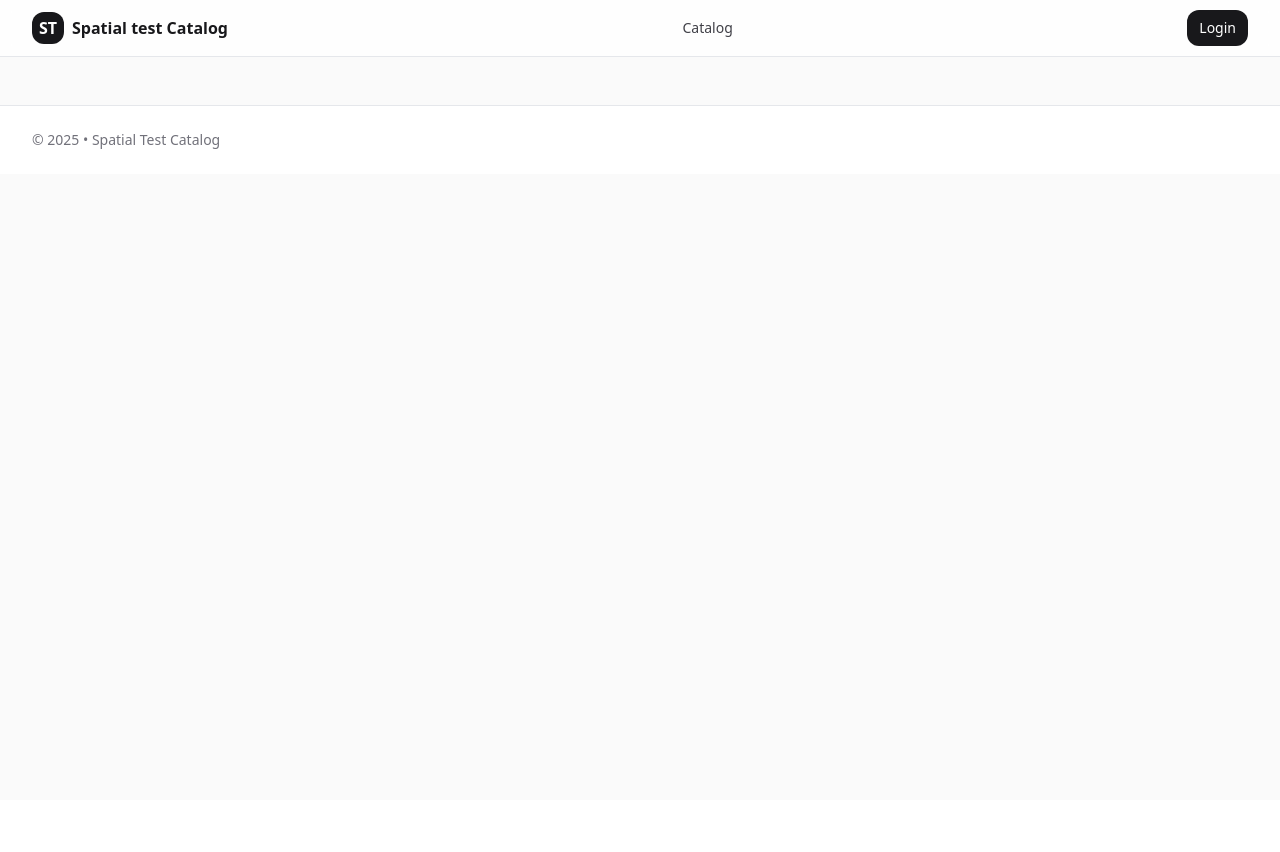
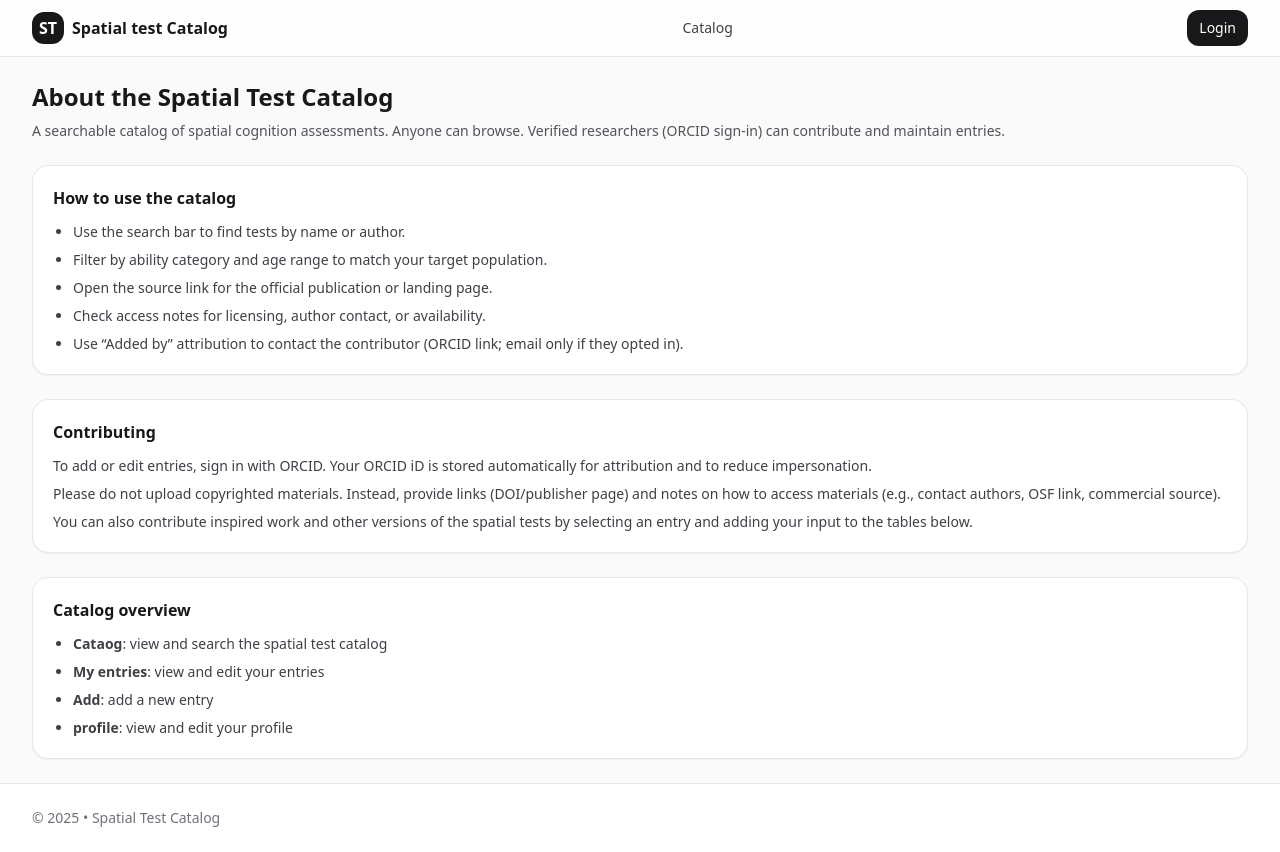
Before and after one commit to SantaBart/Spatial-test-catalog, a React (Vite) app: page /about in a window 1280 px wide. Before the commit the page ends 800 px from the top, so only its background shows below. Built offline with nearby package versions, Linux system fonts and the light colour scheme.

Commit message:
updated readme, about page, test details

```diff
--- a/src/App.jsx
+++ b/src/App.jsx
@@ -9,6 +9,8 @@ import MyEntries from "./pages/MyEntries";
 import EditTest from "./pages/EditTest";
 import Profile from "./pages/Profile";
 import TestDetail from "./pages/TestDetail";
+import About from "./pages/About";
+
 
 
 
@@ -33,6 +35,7 @@ export default function App() {
     <Layout user={user} onSignOut={signOut}>
       <Routes>
         <Route path="/" element={<Catalog />} />
+        <Route path="/about" element={<About />} />
         <Route path="/login" element={<Login />} />
         <Route path="/my" element={<MyEntries />} />
         <Route path="/edit" element={<EditTest mode="new" />} />
--- a/src/components/Layout.jsx
+++ b/src/components/Layout.jsx
@@ -37,6 +37,7 @@ export default function Layout({ user, onSignOut, children }) {
               {user && <NavItem to="/my">My entries</NavItem>}
               {user && <NavItem to="/edit">Add</NavItem>}
               {user && <NavItem to="/profile">Profile</NavItem>}
+              {user && <NavItem to="/About">About</NavItem>}
             </nav>
 
             <div className="flex items-center gap-2">
--- /dev/null
+++ b/src/pages/About.jsx
@@ -0,0 +1,57 @@
+import React from "react";
+
+function Card({ children }) {
+  return <div className="rounded-2xl border bg-white p-5 shadow-sm">{children}</div>;
+}
+
+export default function About() {
+  return (
+    <div className="space-y-6">
+      <div>
+        <h1 className="text-2xl font-semibold text-zinc-900">About the Spatial Test Catalog</h1>
+        <p className="mt-2 text-sm text-zinc-600">
+          A searchable catalog of spatial cognition assessments. Anyone can browse. Verified researchers (ORCID sign-in)
+          can contribute and maintain entries.
+        </p>
+      </div>
+
+      <Card>
+        <h2 className="text-base font-semibold text-zinc-900">How to use the catalog</h2>
+        <ul className="mt-3 list-disc space-y-2 pl-5 text-sm text-zinc-700">
+          <li>Use the search bar to find tests by name or author.</li>
+          <li>Filter by ability category and age range to match your target population.</li>
+          <li>Open the source link for the official publication or landing page.</li>
+          <li>Check access notes for licensing, author contact, or availability.</li>
+          <li>Use “Added by” attribution to contact the contributor (ORCID link; email only if they opted in).</li>
+        </ul>
+      </Card>
+
+      <Card>
+        <h2 className="text-base font-semibold text-zinc-900">Contributing</h2>
+        <div className="mt-3 space-y-2 text-sm text-zinc-700">
+          <p>
+            To add or edit entries, sign in with ORCID. Your ORCID iD is stored automatically for attribution and to
+            reduce impersonation.
+          </p>
+          <p>
+            Please do not upload copyrighted materials. Instead, provide links (DOI/publisher page) and notes on how to
+            access materials (e.g., contact authors, OSF link, commercial source).
+          </p>
+            <p>
+            You can also contribute inspired work and other versions of the spatial tests by selecting an entry and adding your input to the tables below.
+          </p>
+        </div>
+      </Card>
+
+      <Card>
+        <h2 className="text-base font-semibold text-zinc-900">Catalog overview</h2>
+        <ul className="mt-3 list-disc space-y-2 pl-5 text-sm text-zinc-700">
+          <li><b>Cataog</b>: view and search the spatial test catalog</li>
+          <li><b>My entries</b>: view and edit your entries</li>
+          <li><b>Add</b>: add a new entry</li>
+          <li><b>profile</b>: view and edit your profile</li>
+        </ul>
+      </Card>
+    </div>
+  );
+}
--- a/src/pages/MyEntries.jsx
+++ b/src/pages/MyEntries.jsx
@@ -5,6 +5,20 @@ import { Link, useNavigate } from "react-router-dom";
 function Card({ children }) {
   return <div className="rounded-2xl border bg-white p-4 shadow-sm">{children}</div>;
 }
+
+async function deleteTest(testId) {
+  if (!confirm("Delete this test? This cannot be undone.")) return;
+
+  const { error } = await supabase.from("tests").delete().eq("id", testId);
+  if (error) {
+    alert(error.message);
+    return;
+  }
+
+  // refresh list
+  setTests((prev) => prev.filter((t) => t.id !== testId));
+}
+
 
 export default function MyEntries() {
   const [tests, setTests] = useState([]);
@@ -47,6 +61,7 @@ export default function MyEntries() {
             Drafts are private. Published entries appear in the public catalog.
           </p>
         </div>
+
 
         <Link
           to="/edit"
@@ -91,7 +106,12 @@ export default function MyEntries() {
                 </span>
               </div>
             </div>
-
+              <button
+                 onClick={() => deleteTest(t.id)}
+                 className="rounded-xl border px-3 py-2 text-sm font-medium hover:bg-zinc-50"
+                >
+                Delete
+             </button>
             <Link
               to={`/edit/${t.id}`}
               className="shrink-0 rounded-xl border px-3 py-2 text-sm font-medium hover:bg-zinc-50"
--- a/src/pages/TestDetail.jsx
+++ b/src/pages/TestDetail.jsx
@@ -567,21 +567,32 @@ export default function TestDetail() {
             )}
           </div>
 
-          {test.access_notes ? (
+          {/* DOI */}
+{test.doi ? (
   <div className="text-sm text-zinc-700 md:col-span-2">
-              <span className="font-medium">Access:</span> {test.access_notes}
+    <span className="font-medium">DOI:</span>{" "}
+    <a
+      className="underline hover:no-underline"
+      href={`https://doi.org/${String(test.doi).trim()}`}
+      target="_blank"
+      rel="noreferrer"
+    >
+      {String(test.doi).trim()}
+    </a>
   </div>
 ) : null}
 
+{/* Source URL */}
 {test.source_url ? (
   <div className="text-sm text-zinc-700 md:col-span-2">
-              <span className="font-medium">Source:</span>{" "}
+    <span className="font-medium">Source URL:</span>{" "}
     <a className="underline hover:no-underline" href={test.source_url} target="_blank" rel="noreferrer">
       {test.source_url}
     </a>
   </div>
 ) : null}
 
+{/* Original citation */}
 {test.original_citation ? (
   <div className="text-sm text-zinc-700 md:col-span-2">
     <span className="font-medium">Original citation:</span>
@@ -590,6 +601,37 @@ export default function TestDetail() {
     </div>
   </div>
 ) : null}
+
+{/* Access notes */}
+{test.access_notes ? (
+  <div className="text-sm text-zinc-700 md:col-span-2">
+    <span className="font-medium">Access notes:</span>
+    <div className="mt-2 whitespace-pre-wrap rounded-xl border bg-zinc-50 p-3 text-sm text-zinc-700">
+      {test.access_notes}
+    </div>
+  </div>
+) : null}
+
+{/* Example use cases (legacy field, still visible) */}
+{test.use_cases ? (
+  <div className="text-sm text-zinc-700 md:col-span-2">
+    <span className="font-medium">Example use cases:</span>
+    <div className="mt-2 whitespace-pre-wrap rounded-xl border bg-zinc-50 p-3 text-sm text-zinc-700">
+      {test.use_cases}
+    </div>
+  </div>
+) : null}
+
+{/* Notes */}
+{test.notes ? (
+  <div className="text-sm text-zinc-700 md:col-span-2">
+    <span className="font-medium">Notes:</span>
+    <div className="mt-2 whitespace-pre-wrap rounded-xl border bg-zinc-50 p-3 text-sm text-zinc-700">
+      {test.notes}
+    </div>
+  </div>
+) : null}
+
         </div>
       </Card>
 
```
Also changed, not shown: 1 other file (tests, documents, lock files or other folders). Lines whose indentation alone changed are shown as unchanged.
